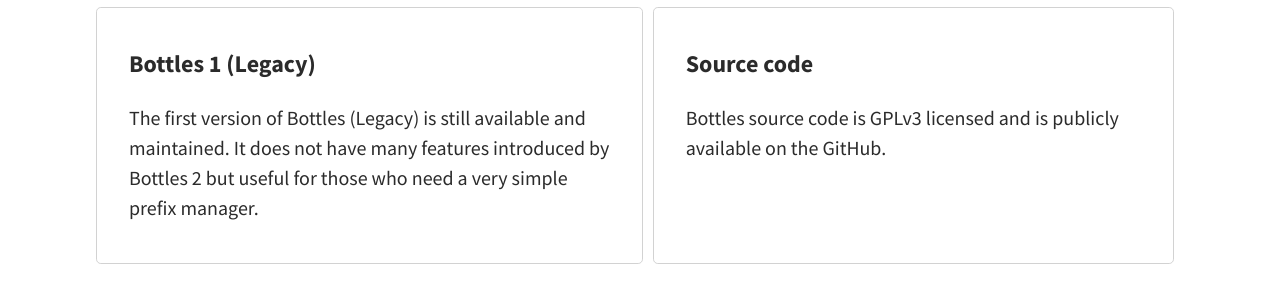
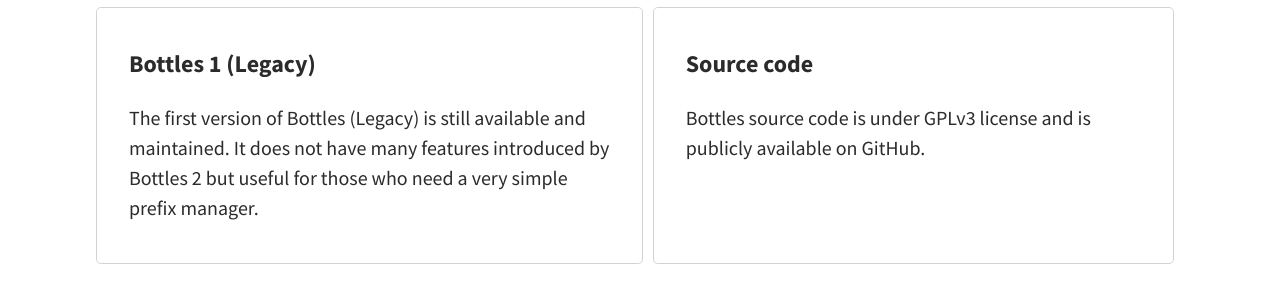
Before and after one commit to bottlesdevs/website, a Jekyll site: the page built from download.md, in a window 1280 px wide and 900 px high, scrolled down 658 px. Shown: the part 155-455 px from the top of the window. Built offline with Jekyll 4.4.1, drawn with Linux system fonts in a browser that asks for light colours; nearby versions of some CDN libraries; comment, search, counter and statistics services are not loaded.

Commit message:
reword source code description

```diff
--- a/download.md
+++ b/download.md
@@ -48,7 +48,7 @@
       <li class="link">
         <a href="https://github.com/bottlesdevs/Bottles">
           <h3>Source code</h3>
-          <p>Bottles source code is GPLv3 licensed and is publicly available on the GitHub.</p>
+          <p>Bottles source code is under GPLv3 license and is publicly available on GitHub.</p>
         </a>
       </li>
     </ul>
```
